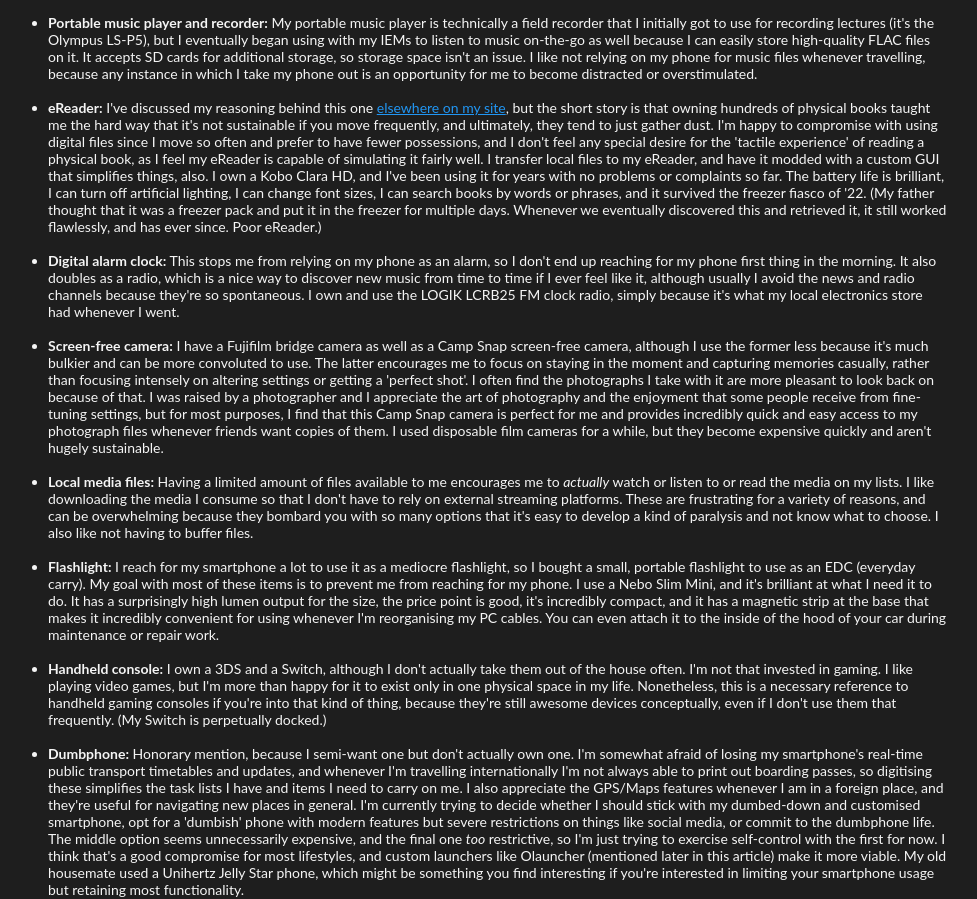
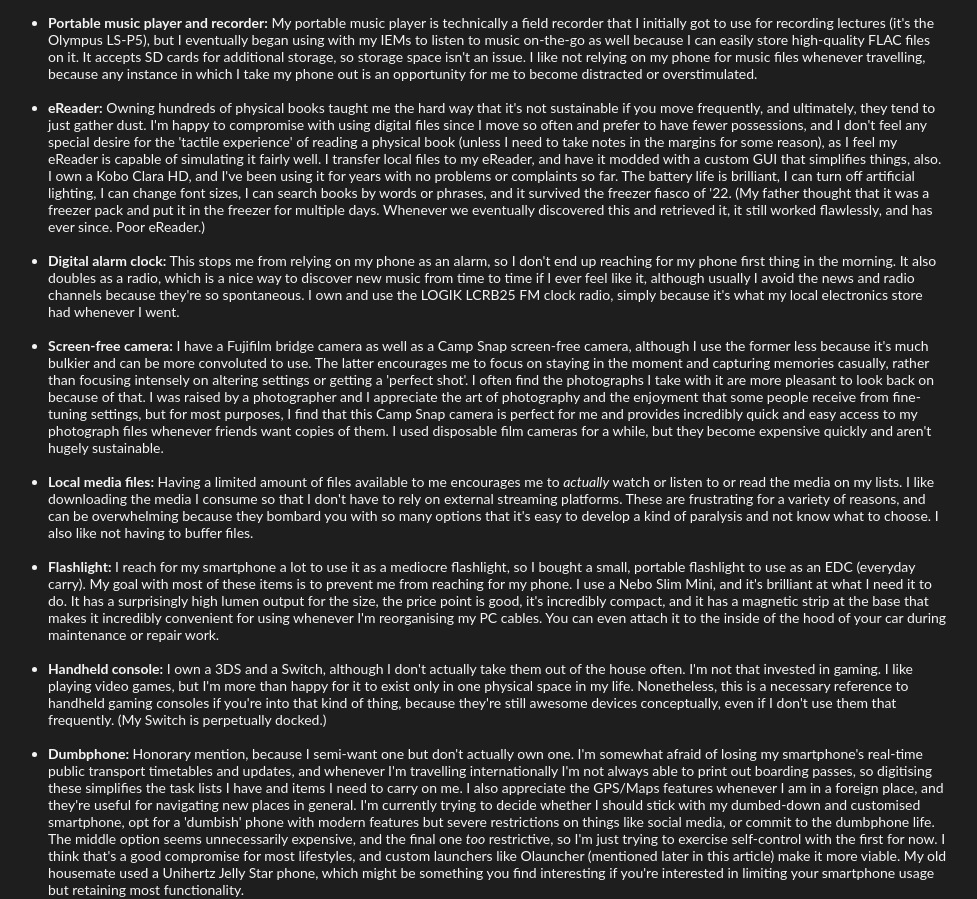
Before and after one commit to invertedvegan/literaturegirl, a website: page src/articles/minimalismasamethod.html in a window 1280 px wide. Shown: the part 4266-5165 px from the top of the page, without its empty margins (162-1139 px from the left). Drawn offline with Linux system fonts and the light colour scheme.

Commit message:
remove dead link and add new info to article

```diff
--- a/src/articles/minimalismasamethod.html
+++ b/src/articles/minimalismasamethod.html
@@ -261,12 +261,12 @@
           phone for music files whenever travelling, because any instance in which I take my phone out is an opportunity
           for me to become distracted or overstimulated.</li>
         <br>
-        <li><strong>eReader:</strong> I've discussed my reasoning behind this one <a
-            href="/articles/physicalbooks.html">elsewhere on my site</a>, but the short story is that owning hundreds of
+        <li><strong>eReader:</strong> Owning hundreds of
           physical books taught me the hard way that it's not sustainable if you move frequently, and ultimately, they
           tend to just gather dust. I'm happy to compromise with using digital files since I move so often and prefer to
           have fewer possessions, and I don't feel any special desire for the 'tactile experience' of reading a physical
-          book, as I feel my eReader is capable of simulating it fairly well. I transfer local files to my eReader, and
+          book (unless I need to take notes in the margins for some reason), as I feel my eReader is capable of
+          simulating it fairly well. I transfer local files to my eReader, and
           have it modded with a custom GUI that simplifies things, also. I own a Kobo Clara HD, and I've been using it
           for years with no problems or complaints so far. The battery life is brilliant, I can turn off artificial
           lighting, I can change font sizes, I can search books by words or phrases, and it survived the freezer fiasco
```
